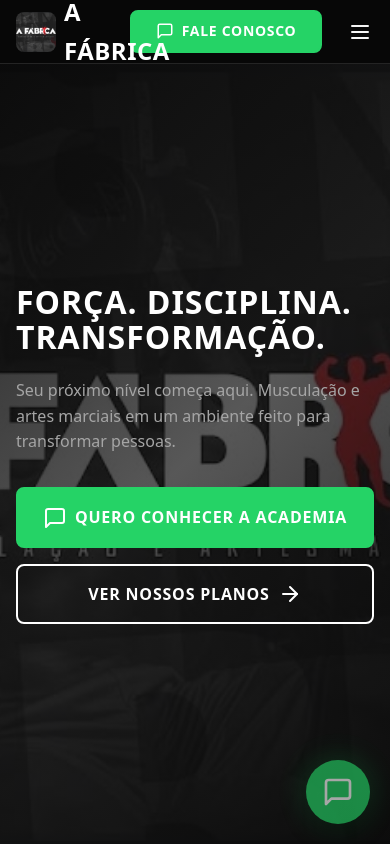
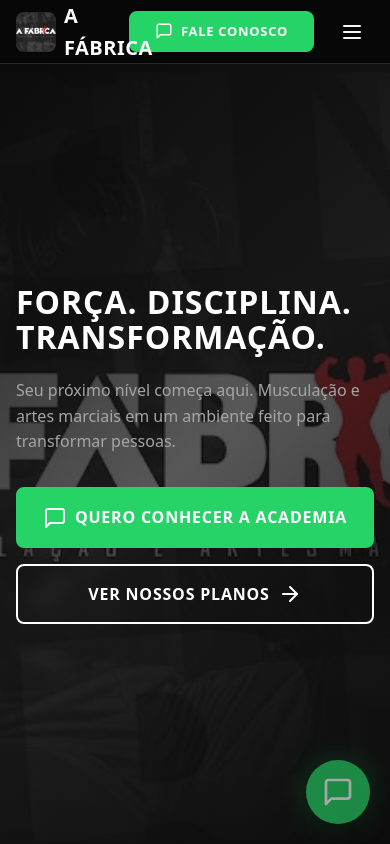
Before and after one commit to linyuh4n/a-fabrica, a React (Vite) app: page / in a window 390 px wide. Shown: the top 844 px of the page. Built offline with nearby package versions, Linux system fonts and the light colour scheme.

Commit message:
fix css para mobile

```diff
--- a/src/components/Header.css
+++ b/src/components/Header.css
@@ -221,3 +221,18 @@
 .header-nav a.header-nav-link:hover::after {
   width: 0;
 }
+
+@media (max-width: 455px) {
+    #a-fabrica {
+        font-size: 20px;
+    }
+    #btn-fale-conosco {
+        font-size: 13px;
+    }
+}
+
+@media (max-width: 430) {
+    #btn-fale-conosco {
+        font-size: 10px;
+    }
+}
--- a/src/components/Header.tsx
+++ b/src/components/Header.tsx
@@ -60,7 +60,7 @@ export function Header() {
             aria-hidden="true"
             style={{ borderRadius: "8px", objectFit: "cover" }}
           />
-          <span>A Fábrica</span>
+          <span id="a-fabrica">A Fábrica</span>
         </Link>
 
         <nav className={`header-nav ${isMenuOpen ? "open" : ""}`} role="navigation" aria-label="Navegação principal">
@@ -103,7 +103,7 @@ export function Header() {
             aria-label="Fale conosco no WhatsApp"
           >
             <MessageSquare width="18" height="18" aria-hidden="true" />
-            <span>FALE CONOSCO</span>
+            <span id="btn-fale-conosco">FALE CONOSCO</span>
           </a>
           <button
             className="header-menu-btn"
```
